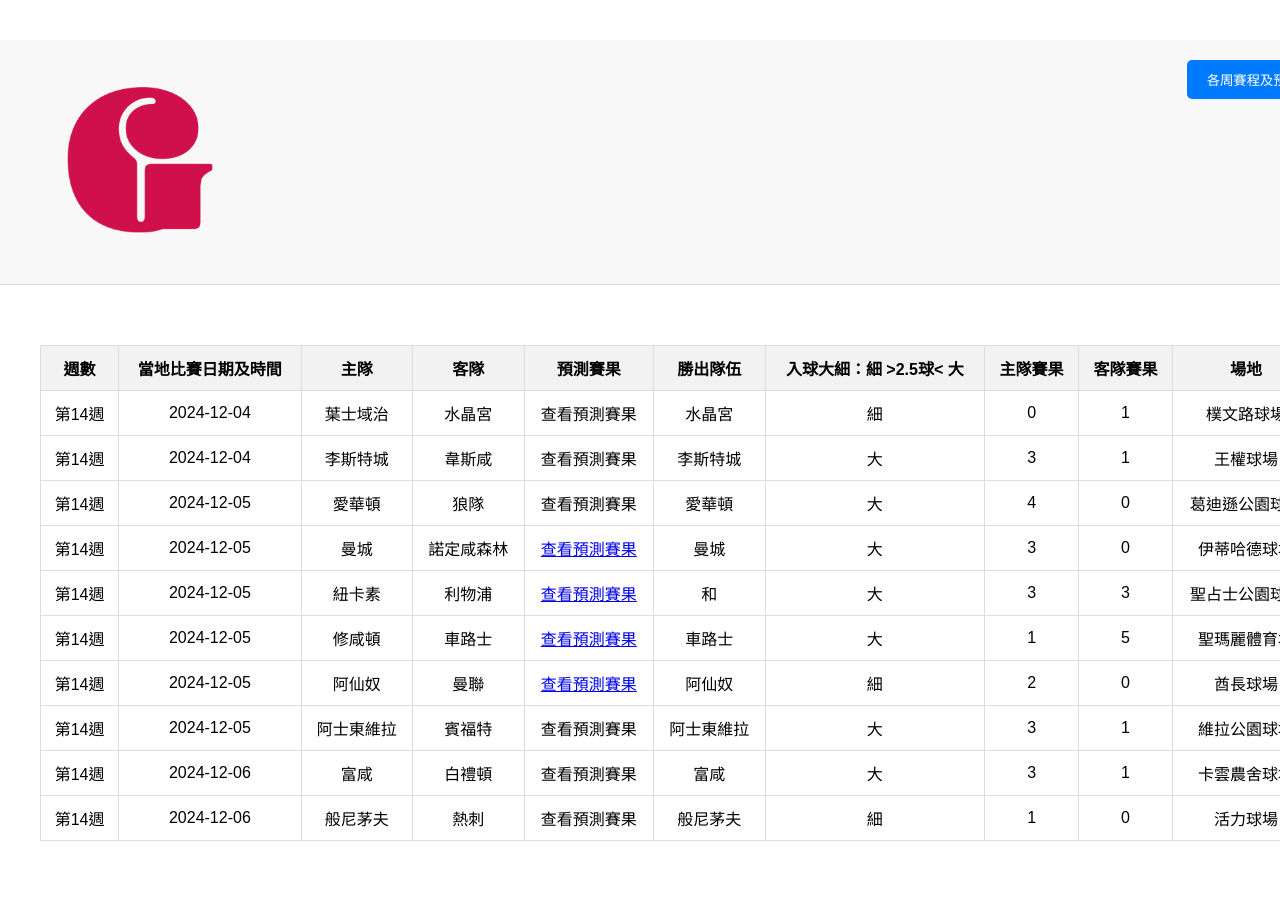
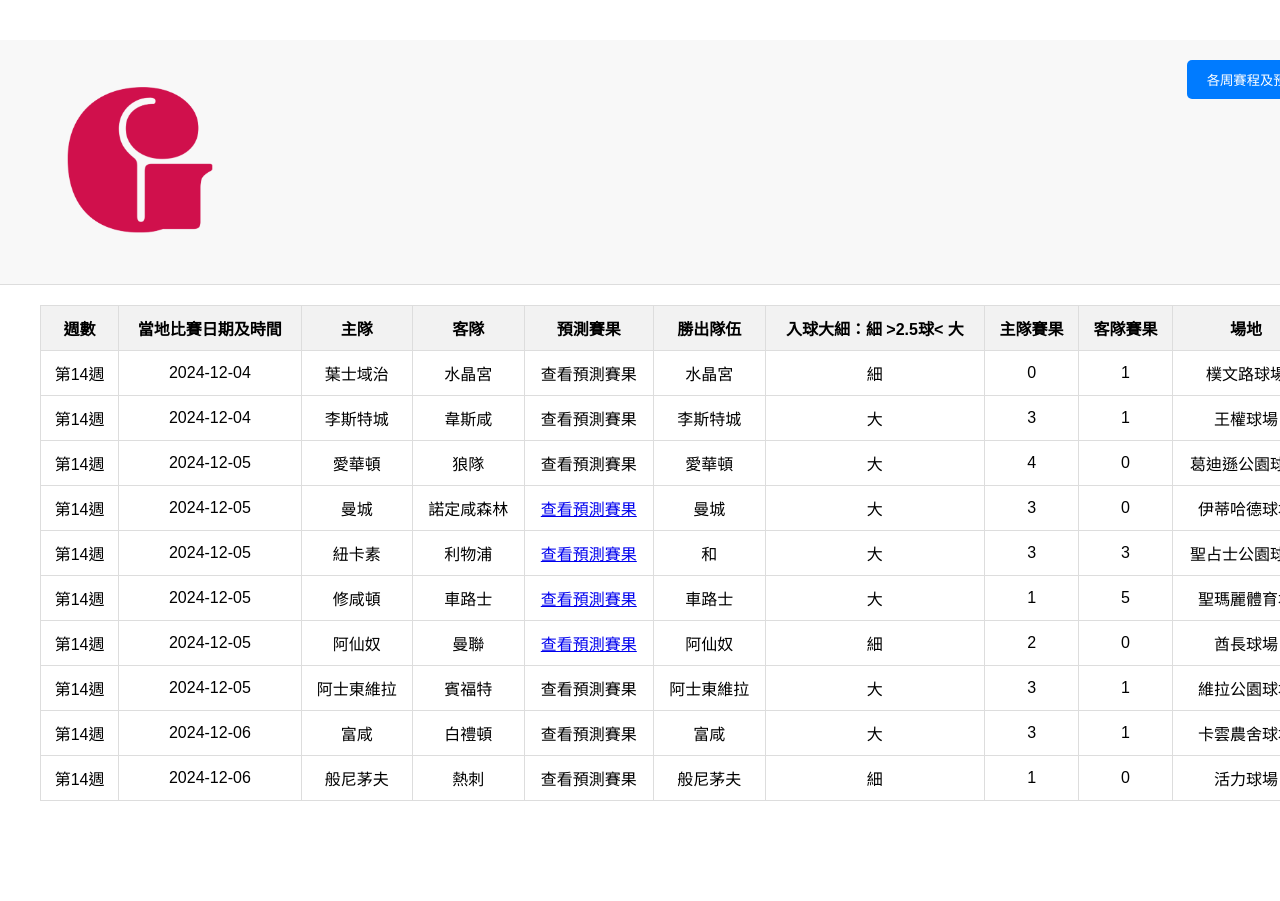
Before and after one commit to lamchiwing/wallet, a Jekyll site: the page week14.html, which Jekyll copies as it is, in a window 1280 px wide. Built offline with Jekyll 4.4.1, drawn with Linux system fonts in a browser that asks for light colours.

Commit message:
Update week14.html

```diff
--- a/week14.html
+++ b/week14.html
@@ -194,8 +194,6 @@
         </div>
       </div>
     </div>
-  <div class="table-container">
-    <table border="1">
       <div class="table-container">
     <table border="1">
       <tr>
```
